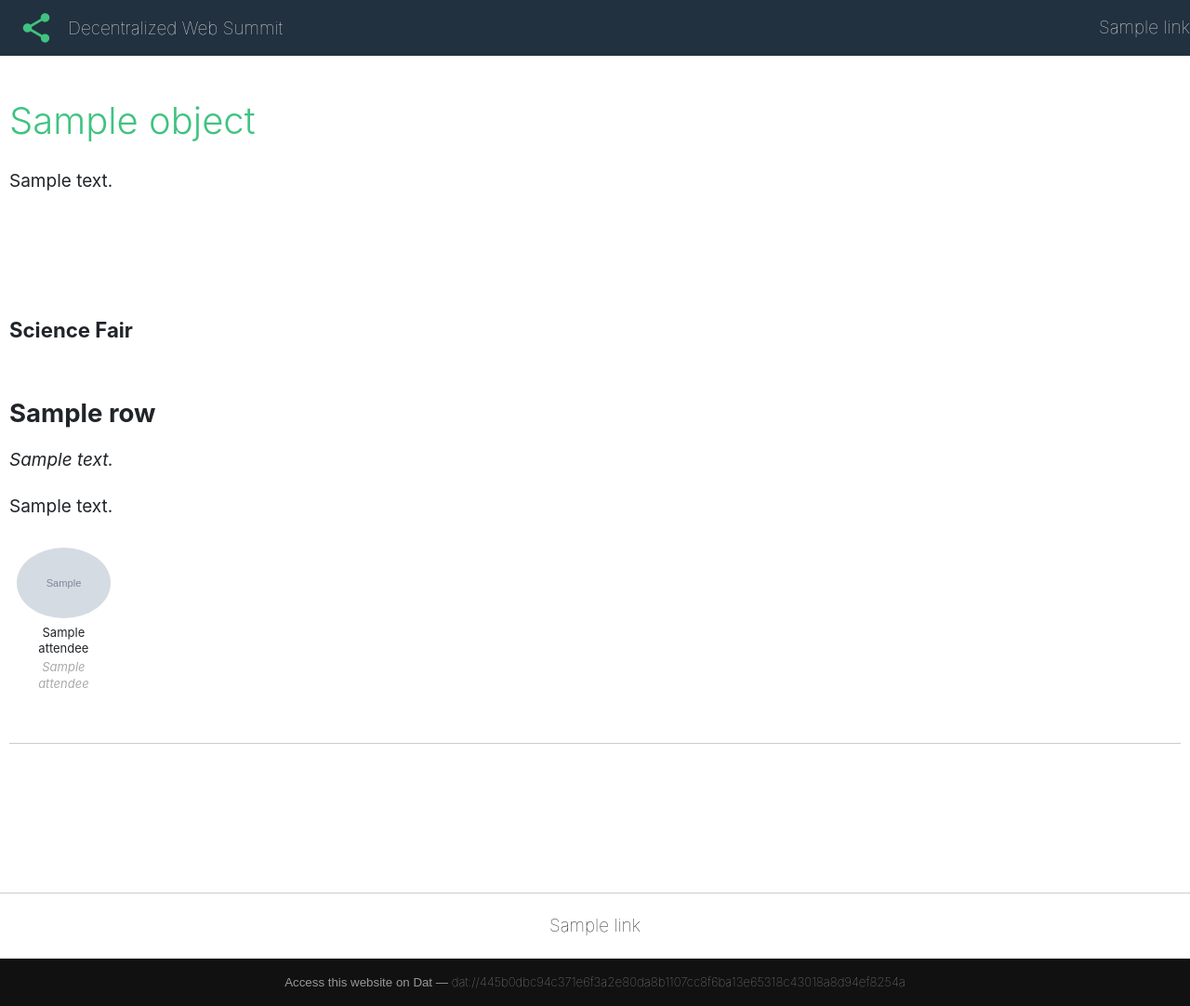
After one commit to internetarchive/dwebsummit-site-2, a Python web app: template dwebsummit/dwebsummit_frontend/templates/dwebsummit/page-templates/science_fair.html in a window 1280 px wide. The commit adds this page. Shown: the whole page at 93% size. Run offline with Jinja, Linux system fonts and the light colour scheme; the template is opened without the code that fills it: most values are stand-ins (such as "Sample title", 1, 10 or a date in 2020); grey boxes marked "Sample" are stand-in pictures; style sheets or scripts are compiled from the project's sources.

Commit message:
Add is_published field to science fair. Add related pages to Page model. Make header/footer links end in slash. Fix issue with project list tempplate

```diff
--- a/dwebsummit/dwebsummit_admin/admin.py
+++ b/dwebsummit/dwebsummit_admin/admin.py
@@ -31,7 +31,7 @@ class ProjectForm(forms.ModelForm):
 @admin.register(Project)
 class ProjectAdmin(admin.ModelAdmin):
     form = ProjectForm
-    list_display = ('__unicode__', 'short_description',)
+    list_display = ('__unicode__', 'short_description', 'is_published')
     filter_horizontal = ('people',)
 
 
@@ -71,7 +71,7 @@ class PageForm(forms.ModelForm):
 class PageAdmin(admin.ModelAdmin):
     form = PageForm
     list_display = ('get_page_url', '__unicode__', 'is_published', 'page_template', )
-    filter_horizontal = ('people',)
+    filter_horizontal = ('people', 'related_pages')
 
     def get_page_url(self, obj):
         return obj.page_url or '<home>'
--- a/dwebsummit/dwebsummit_frontend/templates/dwebsummit/_footer.html
+++ b/dwebsummit/dwebsummit_frontend/templates/dwebsummit/_footer.html
@@ -5,7 +5,7 @@
           {% if link.external_url %}
             <a href="{{link.external_url}}">{{link.title}}</a>
           {% elif link.page %}
-            <a href="/{{link.page.page_url}}">{{link.title}}</a>
+            <a href="/{{link.page.page_url}}/">{{link.title}}</a>
           {% endif %}
         {% endfor %}
       </div>
--- a/dwebsummit/dwebsummit_frontend/templates/dwebsummit/_header.html
+++ b/dwebsummit/dwebsummit_frontend/templates/dwebsummit/_header.html
@@ -18,7 +18,7 @@
         {% if link.page.page_url == "" %}
           <li class="hide-desktop"><a href="/">{{link.title}}</a></li>
         {% else %}
-          <li><a href="/{{link.page.page_url}}">{{link.title}}</a></li>
+          <li><a href="/{{link.page.page_url}}/">{{link.title}}</a></li>
         {% endif %}
       {% endif %}
     {% endfor %}
--- a/dwebsummit/dwebsummit_frontend/templates/dwebsummit/_projects_list.html
+++ b/dwebsummit/dwebsummit_frontend/templates/dwebsummit/_projects_list.html
@@ -5,7 +5,7 @@
       <div class="js-bio-unit">
         <div class="science-fair-title">{{row.title}}</div>
         {% if row.short_description %}<div class="science-fair-short-description">{{row.short_description|urlize}}</div>{% endif %}
-        {% if row.full_description %}<div class="science-fair-full-description">{{row.full_description|safe|truncate(300, "")}} {% if row.full_description.length > 300 %}<span class="science-fair-read-more">Read more.</span>{% endif %}</div>{% endif %}
+        {% if row.full_description %}<div class="science-fair-full-description">{{row.full_description|safe|truncate(300, "")}} {% if row.full_description|length > 300 %}<span class="science-fair-read-more">Read more.</span>{% endif %}</div>{% endif %}
 
         <div class="hidden-bio">
           <div>
@@ -19,7 +19,7 @@
       </div>
 
       {% if row.people.all().count() > 0 %}
-        {{ macro_people_grid.people_grid(row.people) }}
+        {{ macro_people_grid.people_grid(row.people.all()) }}
       {% endif %}
     </div>
   {% endfor %}
--- /dev/null
+++ b/dwebsummit/dwebsummit_frontend/templates/dwebsummit/page-templates/science_fair.html
@@ -0,0 +1,21 @@
+{% extends 'dwebsummit/layout.html' %}
+{% import 'dwebsummit/_macro_people_grid.html' as macro_people_grid %}
+
+{% block body %}
+<div class="row">
+  <section>
+    <div class="pb-light">
+      <h2>{{object.title}}</h2>
+      {{object.body_text|safe}}
+    </div>
+  </section>
+</div>
+
+<!-- projects -->
+<div class="row">
+  <section id="science-fair">
+    <h3>Science Fair</h3>
+    {% include 'dwebsummit/_projects_list.html' %}
+  </section>
+</div>
+{% endblock %}
--- a/dwebsummit/dwebsummit_frontend/urls.py
+++ b/dwebsummit/dwebsummit_frontend/urls.py
@@ -6,6 +6,6 @@ from .views import WithDataTemplateView, PageDetailView
 
 
 urlpatterns = [
-    url(r'^(?P<slug>[\w\-_]+)/$', PageDetailView.as_view(), name='page_detail'),
+    url(r'^(?P<slug>[\w\-_\/]+)/$', PageDetailView.as_view(), name='page_detail'),
     url(r'^$', PageDetailView.as_view(), name='home_detail'),
 ]
--- a/dwebsummit/dwebsummit_frontend/views.py
+++ b/dwebsummit/dwebsummit_frontend/views.py
@@ -28,7 +28,7 @@ def build_context_data(context):
     context['lead_sponsors'] = Sponsor.objects.filter(type=Sponsor.LEAD_SPONSOR)
     context['sponsors'] = Sponsor.objects.filter(type=Sponsor.REGULAR_SPONSOR)
     context['text_fields'] = TextField.objects.all()
-    context['projects'] = Project.objects.all().order_by('title')
+    context['projects'] = Project.objects.filter(is_published=True).order_by('title')
     context['footer_links'] = FooterLink.objects.all().prefetch_related('page').order_by('sort_order')
     context['navbar_links'] = NavbarLink.objects.all().prefetch_related('page').order_by('sort_order')
 
```
Also changed, not shown: dwebsummit/dwebsummit_admin/models.py (+6 -2 lines), dwebsummit/dwebsummit_admin/migrations/0016_auto_20180628_1840.py (added).
